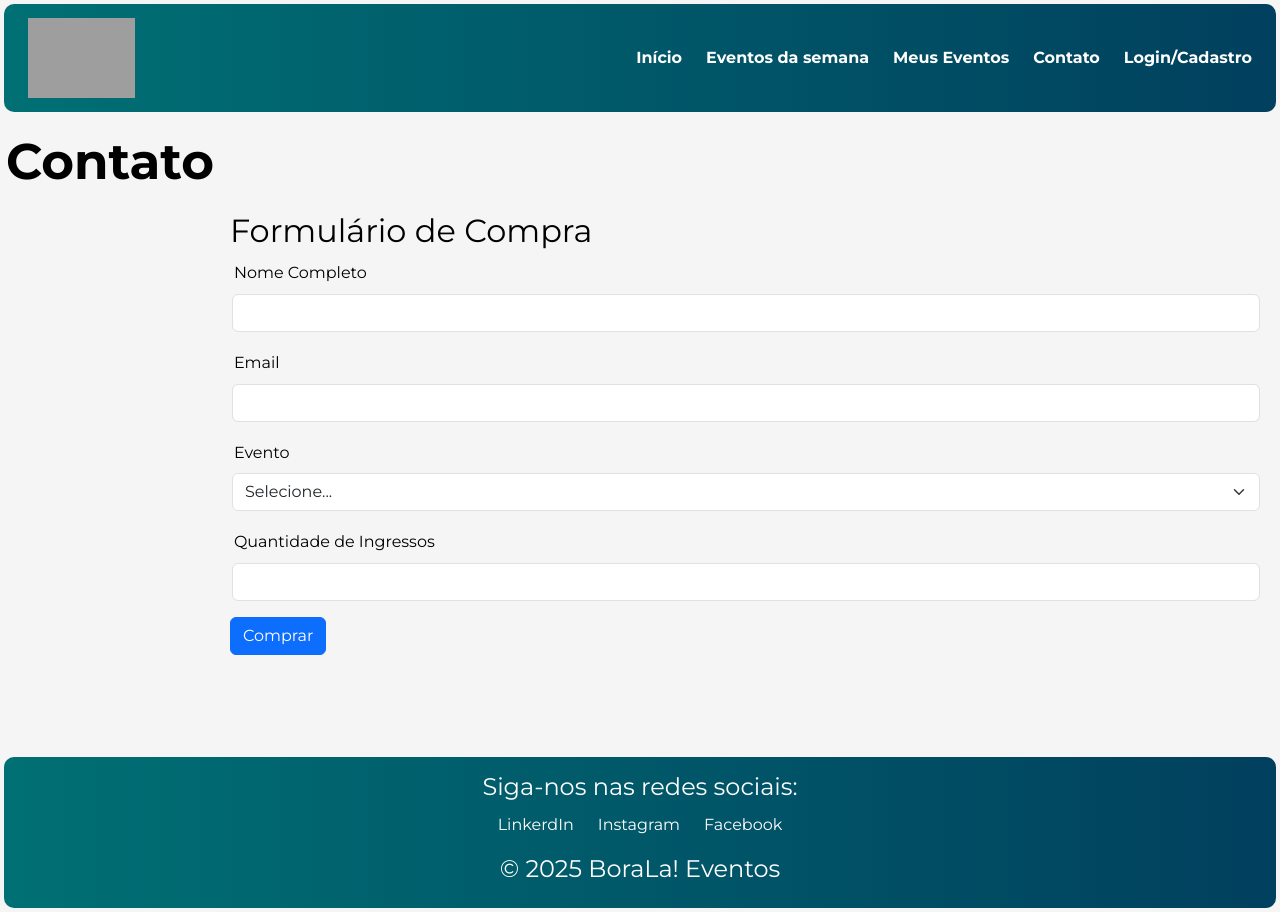
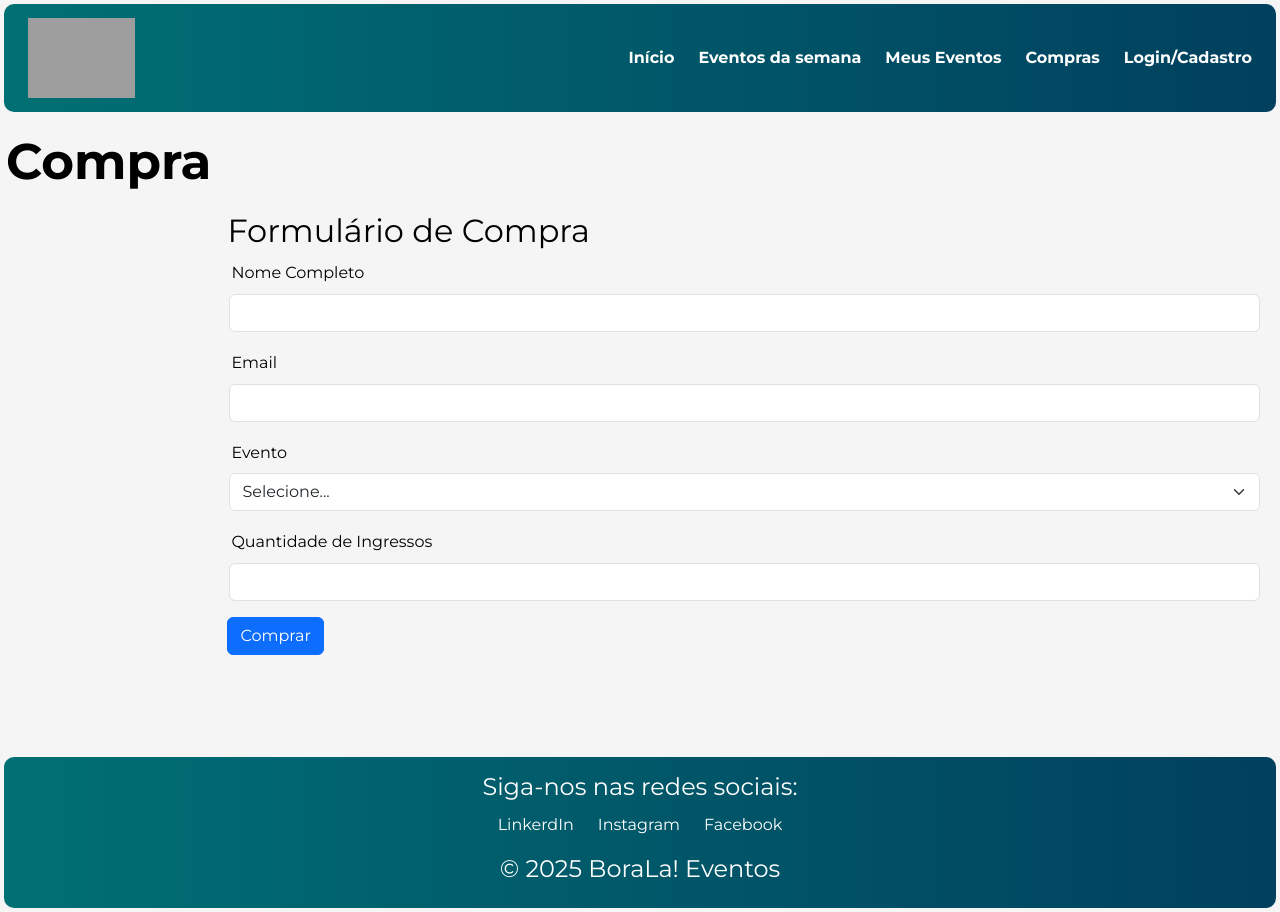
Before and after one commit to omarianoeduardo/projeto-frontend, a plain HTML site: page contato.html in a window 1280 px wide. Drawn offline with nearby package versions, Linux system fonts and the light colour scheme; grey boxes are pictures that could not be loaded.

Commit message:
Update contato.html

```diff
--- a/contato.html
+++ b/contato.html
@@ -3,7 +3,7 @@
     <head>
         <meta charset="UTF-8" />
         <meta name="viewport" content="width=device-width, initial-scale=1.0"/>
-        <title>Contato</title>
+        <title>Compra</title>
         <link rel="icon" type="icon/jpg" sizes="32x32" href="img/logo.png">
         <link href="https://cdn.jsdelivr.net/npm/bootstrap@5.3.0/dist/css/bootstrap.min.css" rel="stylesheet">
         <link rel="stylesheet" href="css/style.css">
@@ -19,13 +19,13 @@
                 <a href="index.html">Início</a>
                 <a href="eventossemanal.html">Eventos da semana</a>
                 <a href="meuseventos.html">Meus Eventos</a>
-                <a href="contato.html">Contato</a>
+                <a href="contato.html">Compras</a>
                 <a href="login.html">Login/Cadastro</a>
               </nav>
         </header>
 
         <section>
-            <h1>Contato</h1>
+            <h1>Compra</h1>
     <main class="container my-5">
         <h2>Formulário de Compra</h2>
         <form id="purchaseForm" novalidate>
```
